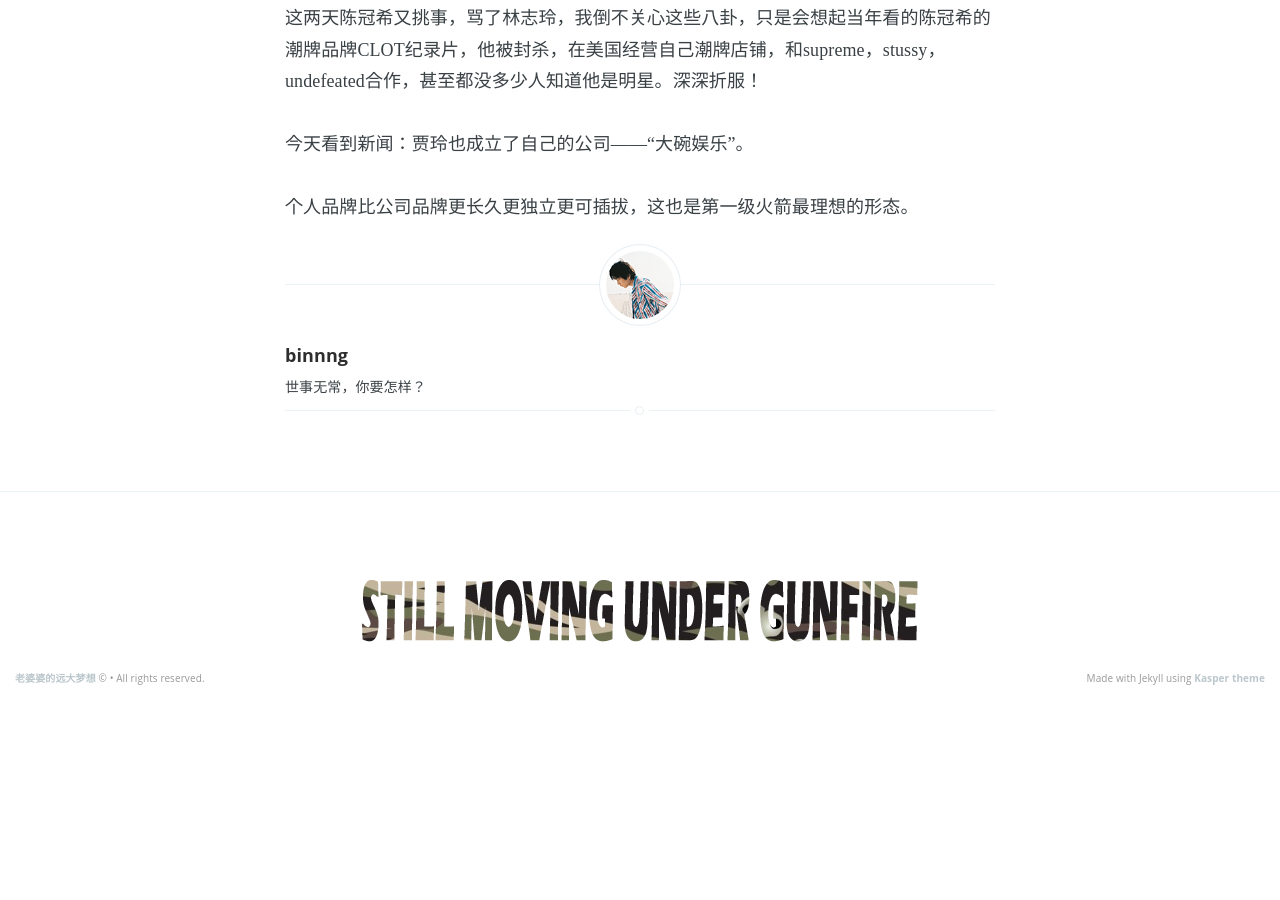
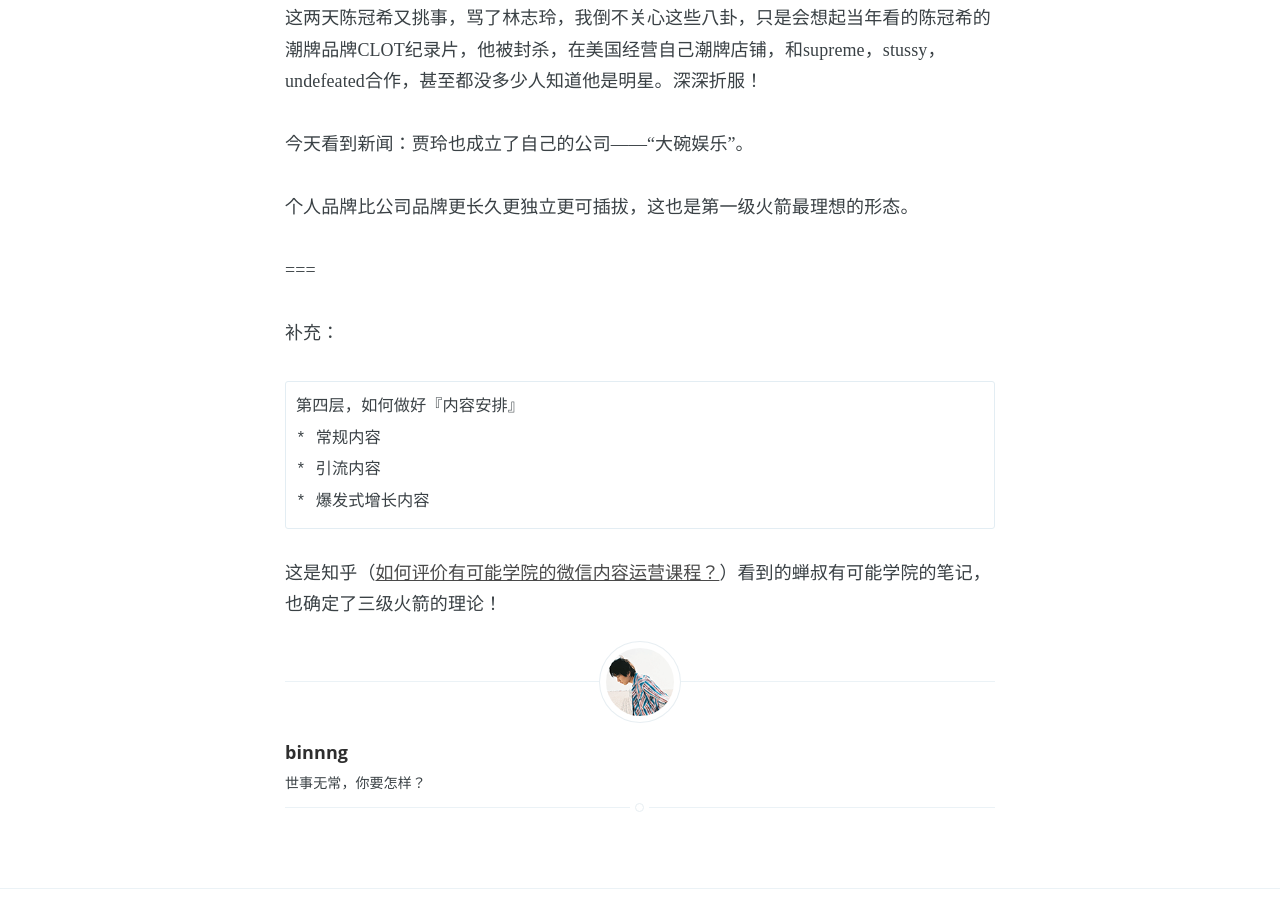
Before and after one commit to binnng/i, a Jekyll site: the page built from _posts/2016-07-29-三级火箭.md, in a window 1280 px wide and 900 px high, scrolled down 988 px. Built offline with Jekyll 4.4.1, drawn with Linux system fonts in a browser that asks for light colours; before the commit the page ends 1685 px from its top, so only the background shows below that.

Commit message:
三级火箭补充

````diff
--- a/_posts/2016-07-29-三级火箭.md
+++ b/_posts/2016-07-29-三级火箭.md
@@ -10,3 +10,16 @@ image: 473fa942jw1f6b361urvwj20u00u0774
 今天看到新闻：贾玲也成立了自己的公司——“大碗娱乐”。
 
 个人品牌比公司品牌更长久更独立更可插拔，这也是第一级火箭最理想的形态。
+
+===
+
+补充：
+
+```
+第四层，如何做好『内容安排』
+* 常规内容
+* 引流内容
+* 爆发式增长内容
+```
+
+这是知乎（[如何评价有可能学院的微信内容运营课程？](https://www.zhihu.com/question/48853761#answer-40683952)）看到的蝉叔有可能学院的笔记，也确定了三级火箭的理论！
````
Also changed, not shown: assets/images/139-150616113249-50.jpg.
